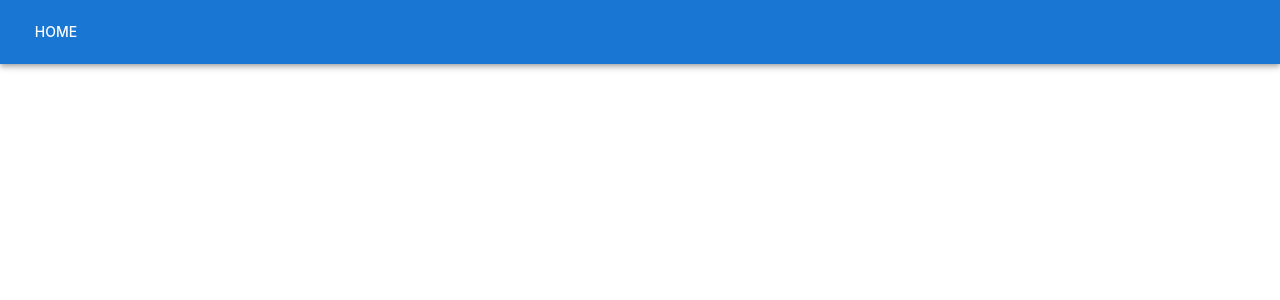
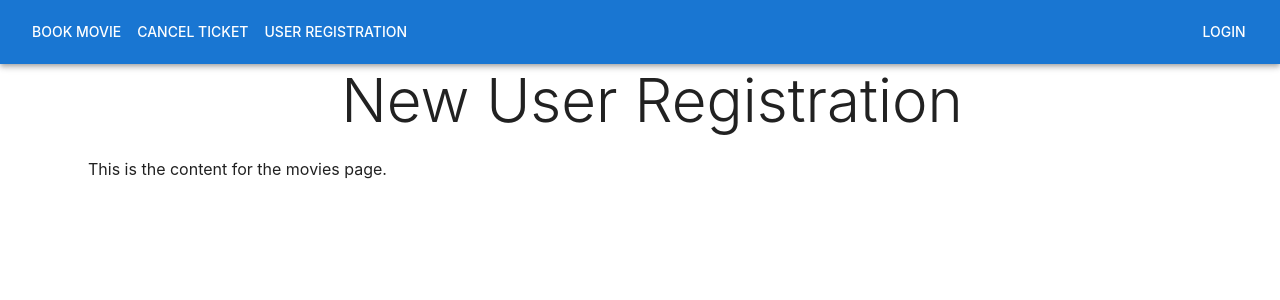
Before and after one commit to roxmai/A-Movie-Theater-Ticket-Reservation-App, a React (Create React App) app in the folder Frontend/movie_ticket_reservation_app/: page /UserRegistration in a window 1280 px wide. Before the commit this address had no page. Shown: the top 300 px of the page. Built offline with nearby package versions, Linux system fonts and the light colour scheme.

Commit message:
add visual for login

```diff
--- a/Frontend/movie_ticket_reservation_app/package.json
+++ b/Frontend/movie_ticket_reservation_app/package.json
@@ -5,6 +5,7 @@
   "dependencies": {
     "@emotion/react": "^11.13.3",
     "@emotion/styled": "^11.13.0",
+    "@mui/icons-material": "^6.1.7",
     "@mui/material": "^6.1.6",
     "@testing-library/jest-dom": "^5.17.0",
     "@testing-library/react": "^13.4.0",
--- a/Frontend/movie_ticket_reservation_app/src/App.js
+++ b/Frontend/movie_ticket_reservation_app/src/App.js
@@ -2,7 +2,8 @@ import React from 'react';
 import { BrowserRouter as Router, Routes, Route } from 'react-router-dom';
 import NavBar from './components/NavBar';
 import CancelTicket from './pages/CancelTicket';
-import FirstPage from './pages/FirstPage';
+import BookMovie from './pages/BookMovie';
+import UserRegistration from './pages/UserRegistration';
 
 
 function App() {
@@ -11,7 +12,10 @@ function App() {
       <Router>
           <NavBar />
           <Routes>
-              <Route path="/" element={<FirstPage />} />
+              <Route path="/BookMovie" element={<BookMovie />} />
+              <Route path="/CancelTicket" element={<CancelTicket />} />
+              <Route path="/UserRegistration" element={<UserRegistration />} />
+
           </Routes>
       </Router>
   );
--- a/Frontend/movie_ticket_reservation_app/src/components/NavBar.js
+++ b/Frontend/movie_ticket_reservation_app/src/components/NavBar.js
@@ -1,14 +1,75 @@
 import React, { useState } from 'react';
 import { Link } from 'react-router-dom';
-import { AppBar, Toolbar, IconButton, Button, Menu, MenuItem, Box } from '@mui/material';
+import { AppBar, Toolbar, IconButton, Button, Menu, MenuItem, Box, Dialog, DialogActions, DialogContent, DialogContentText, DialogTitle, TextField } from '@mui/material';
+import BookMovie from '../pages/BookMovie';
+
 
 function NavBar() {
+
+    const [open, setOpen] = useState(false);
+    const [loggedIn, setLoggedIn] = useState(false);
+    const [userName, setUserName] = useState('');
+
+    const handleClickOpen = () => {
+        setOpen(true);
+    };
+
+    const handleClose = () => {
+        setOpen(false);
+    };
+
+    const handleLogin = () => {
+        // Simulate login action
+        setUserName('John Doe'); // Replace with actual user name
+        setLoggedIn(true);
+        setOpen(false);
+    };
+
     return (
         <AppBar position="static">
             <Toolbar>
-
-                <Button color="inherit" component={Link} to="/home">Home</Button>
+                <Box sx={{ flexGrow: 1 }}>
+                    <Button color="inherit" component={Link} to="/BookMovie">Book Movie</Button>
+                    <Button color="inherit" component={Link} to="/CancelTicket">Cancel Ticket</Button>
+                    <Button color="inherit" component={Link} to="/UserRegistration">User Registration</Button>
+                </Box>
+                <Box sx={{ flexGrow: 0 }}>
+                    {loggedIn ? (
+                        <Button color="inherit">{userName}</Button>
+                    ) : (
+                        <Button color="inherit" onClick={handleClickOpen}>Login</Button>
+                    )}
+                </Box>
             </Toolbar>
+            <Dialog open={open} onClose={handleClose}>
+                <DialogTitle>Login</DialogTitle>
+                <DialogContent>
+                    <DialogContentText>
+                        Please enter your login details.
+                    </DialogContentText>
+                    <TextField
+                        autoFocus
+                        margin="dense"
+                        id="name"
+                        label="Email Address"
+                        type="email"
+                        fullWidth
+                        variant="standard"
+                    />
+                    <TextField
+                        margin="dense"
+                        id="password"
+                        label="Password"
+                        type="password"
+                        fullWidth
+                        variant="standard"
+                    />
+                </DialogContent>
+                <DialogActions>
+                    <Button onClick={handleClose}>Cancel</Button>
+                    <Button onClick={handleClose}>Login</Button>
+                </DialogActions>
+            </Dialog>
         </AppBar>
     );
 
--- a/Frontend/movie_ticket_reservation_app/src/pages/BookMovie.js
+++ b/Frontend/movie_ticket_reservation_app/src/pages/BookMovie.js
@@ -1,21 +1,13 @@
 import React from 'react';
 import { Box, Typography, Container } from '@mui/material';
+import { Link } from 'react-router-dom';
+import MovieBrowser from '../components/MovieBrowser';
 
 
-function FirstPage() {
+function BookMovie() {
     return (
-        <Container>
-        <Box sx={{ pt: 0, pl: 3 }}> {/* Padding top is 0, padding left is 3 * 8px = 24px */}
-          <Typography variant="h2" component="h1" gutterBottom align="center">
-            Movies
-          </Typography>
-          <Typography variant="body1" sx={{ textAlign: 'justify' }}>
-            This is the content for the movies page.
-          </Typography>
-          {/* More content can be added here */}
-        </Box>
-      </Container>
+      <MovieBrowser />
     );
 }
 
-export default FirstPage;
+export default BookMovie;
--- a/Frontend/movie_ticket_reservation_app/src/pages/CancelTicket.js
+++ b/Frontend/movie_ticket_reservation_app/src/pages/CancelTicket.js
@@ -1,14 +1,13 @@
 import React from 'react';
+
+import { Box, Typography, Container } from '@mui/material';
+import MovieBrowser from '../components/MovieBrowser';
 
 function CancelTicket() {
 
     return (
-        <div>
-            <h1>Cancel Ticket</h1>
-            <p>Cancel Ticket is a web page that allows users to cancel their movie tickets.</p>
-        </div>
+        <MovieBrowser />
     );
-
 }
 
 export default CancelTicket;
--- /dev/null
+++ b/Frontend/movie_ticket_reservation_app/src/pages/UserRegistration.js
@@ -0,0 +1,22 @@
+import React from 'react';
+
+import { Box, Typography, Container } from '@mui/material';
+
+function UserRegistration() {
+
+    return (
+        <Container>
+        <Box sx={{ pt: 0, pl: 3 }}> {/* Padding top is 0, padding left is 3 * 8px = 24px */}
+          <Typography variant="h2" component="h1" gutterBottom align="center">
+            New User Registration
+          </Typography>
+          <Typography variant="body1" sx={{ textAlign: 'justify' }}>
+            This is the content for the movies page.
+          </Typography>
+          {/* More content can be added here */}
+        </Box>
+      </Container>
+    );
+}
+
+export default UserRegistration;
```
Also changed, not shown: Frontend/movie_ticket_reservation_app/src/components/MovieBrowser.js (renamed from Frontend/movie_ticket_reservation_app/src/components/MovieBrowesr.js), 1 other file (tests, documents, lock files or other folders).
